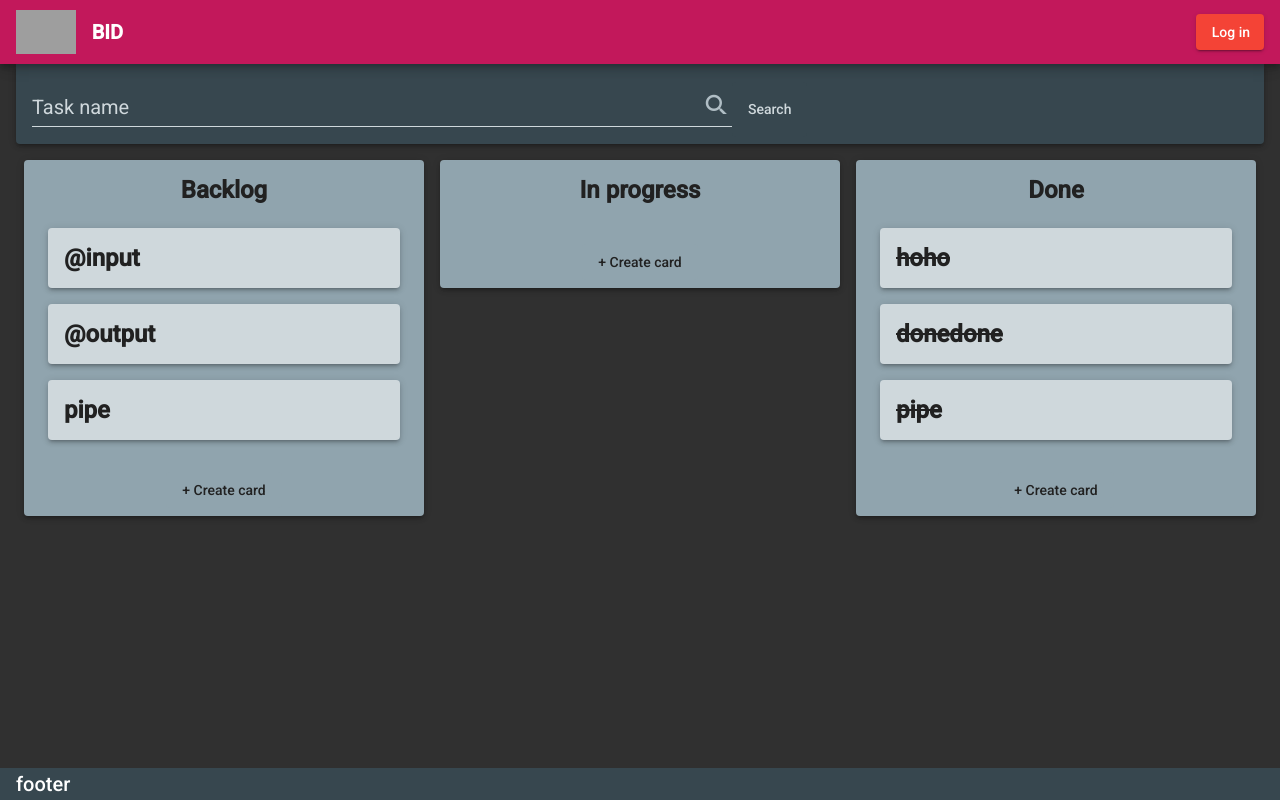
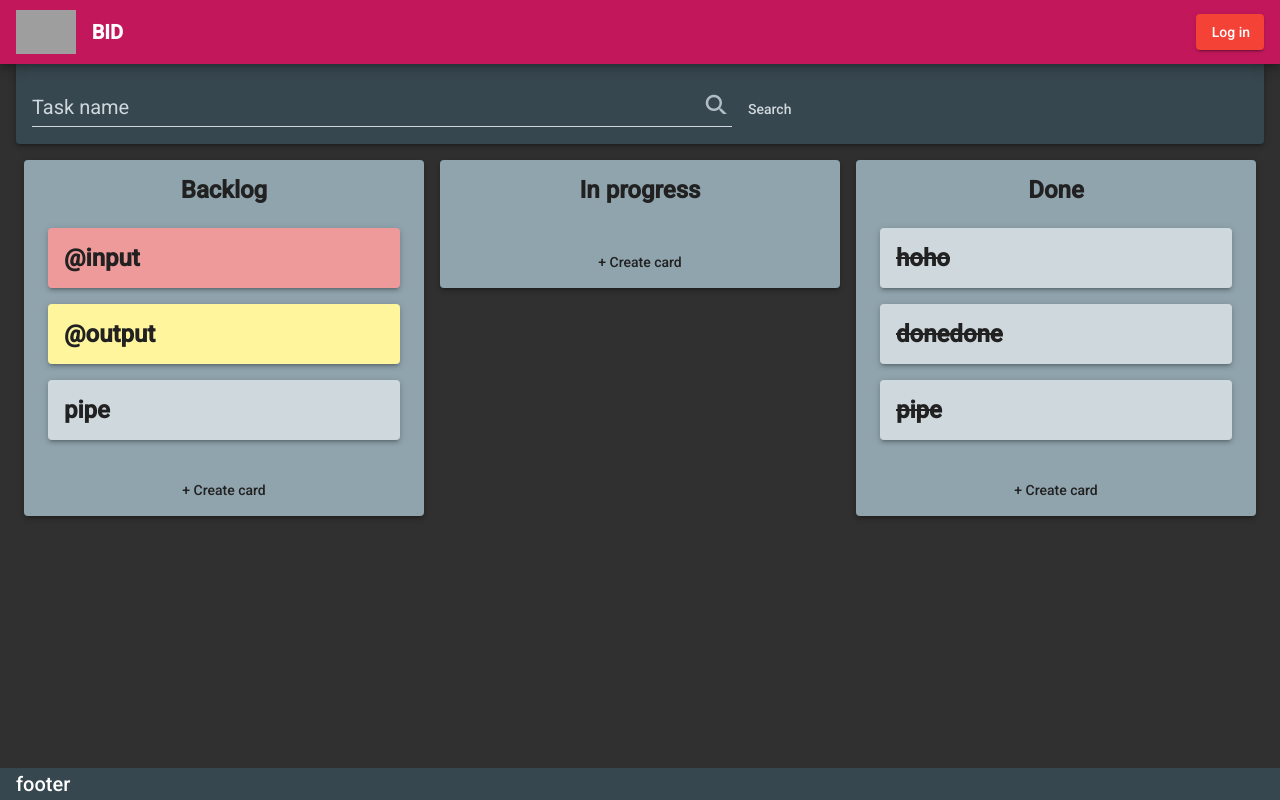
Before and after one commit to GYegor/angular-first-project, an Angular app: page / in a window 1280 px wide. Built offline with nearby package versions, Linux system fonts and the light colour scheme; grey boxes are pictures that could not be loaded.

Commit message:
feat: implemet color warning, depending on time to expire

```diff
--- a/src/_variables.scss
+++ b/src/_variables.scss
@@ -3,9 +3,11 @@
 $mat-primary: $mat-pink;
 $mat-accent: $mat-blue-grey;
 $mat-warn: $mat-red;
+$mat-sub-warn: $mat-yellow;
 $mat-basic: $mat-grey;
 
-$primary: mat-palette($mat-primary);
-$accent:  mat-palette($mat-accent);
-$warn:    mat-palette($mat-warn);
-$basic:   mat-palette($mat-basic);
+$primary:  mat-palette($mat-primary);
+$accent:   mat-palette($mat-accent);
+$warn:     mat-palette($mat-warn);
+$sub-warn: mat-palette($mat-sub-warn);
+$basic:    mat-palette($mat-basic);
--- a/src/app/app.module.ts
+++ b/src/app/app.module.ts
@@ -15,6 +15,7 @@ import { CardItemComponent } from './components/card-item/card-item.component';
 import { FooterComponent } from './components/footer/footer.component';
 import { FormsModule } from '@angular/forms';
 import { FilterByPipe } from './pipes/filter-by.pipe';
+import { ExpireWarnDirective } from './directives/expire-warn.directive';
 
 @NgModule({
   declarations: [
@@ -26,6 +27,7 @@ import { FilterByPipe } from './pipes/filter-by.pipe';
     CardItemComponent,
     FooterComponent,
     FilterByPipe,
+    ExpireWarnDirective,
   ],
   imports: [
     BrowserModule,
--- a/src/app/components/board/board.component.ts
+++ b/src/app/components/board/board.component.ts
@@ -9,19 +9,20 @@ const cardLists: ICardList[] = [
         id:'11',
         name: '@input',
         description: 'pass props from @input',
-        dueDate: '23.10.2019',
+        dueDate: new Date (Date.now() + 86400000 * 2.9),
         assignee: 'Glueg'
       },
       {
         id:'12',
         name: '@output',
         description: 'pass over props from @output',
-        dueDate: '23.10.2019',
+        dueDate: new Date (Date.now() + 86400000 * 6.9),
       },
       {
         id:'13',
         name: 'pipe',
-        description: 'pass over props from @output'
+        description: 'pass over props from @output',
+        dueDate: new Date (Date.now() + 86400000 * 8),
       },
     ]
   },
@@ -38,18 +39,20 @@ const cardLists: ICardList[] = [
         id:'31',
         name: 'hoho',
         description: 'pass props from @input',
-        dueDate: '23.10.2019',
+        dueDate: new Date (Date.now() + 86400000 * 2.9),
         assignee: 'Glueg'
       },
       {
         id:'32',
         name: 'donedone',
-        description: 'pass over props from @output'
+        description: 'pass over props from @output',
+        dueDate: new Date (Date.now() + 86400000 * 6.9),
       },
       {
         id:'33',
         name: 'pipe',
-        description: 'pass over props from @output'
+        description: 'pass over props from @output',
+        dueDate: new Date (Date.now() + 86400000 * 8),
       },
     ]
   }
--- a/src/app/components/card-item/card-item.component.html
+++ b/src/app/components/card-item/card-item.component.html
@@ -1,21 +1,23 @@
-<mat-card
-  class="card__card-inner mat-elevation-z3"
-  fxLayout="column"
-  fxLayoutGap="32px"
-
-  (click)="toggleView()">
+<mat-card class="card__card-inner mat-elevation-z3" fxLayout="column" fxLayoutGap="32px"
+  appExpireWarn [isDone]="isDone" [deadline]="card.dueDate" (click)="toggleView()">
   <mat-card-title>
-        <strong  [ngStyle]="isDone?{'text-decoration': 'line-through'}:''">{{ card.name }}</strong>
+    <strong [ngStyle]="isDone?{'text-decoration': 'line-through'}:''">{{ card.name }}</strong>
   </mat-card-title>
   <ng-container *ngIf="isExpanded">
     <mat-card-content>
       <p class="card__description" *ngIf="card.description"><strong>Description: </strong>{{ card.description }}</p>
-        <p *ngIf="card.dueDate"><strong>Due date: </strong>{{card.dueDate }}</p>
+      <p *ngIf="card.dueDate"><strong>Due date: </strong>{{ card.dueDate | date:'longDate' }}</p>
       <p *ngIf="card.assignee"><strong>Assignee: </strong>{{ card.assignee }}</p>
     </mat-card-content>
     <mat-card-actions fxLayout="row" fxLayoutAlign="space-between">
-        <button mat-flat-button color="accent" (click) = removeItem($event)>Remove</button>
-        <button mat-flat-button color="accent" (click) = editItem($event)>Edit</button>
+      <button mat-raised-button class="card-button"
+        appExpireWarn [isDone]="isDone" [deadline]="card.dueDate" (click)=removeItem($event)>
+        <strong>Remove</strong>
+      </button>
+      <button mat-raised-button class="card-button"
+        appExpireWarn [isDone]="isDone" [deadline]="card.dueDate" (click)=editItem($event)>
+        <strong>Edit</strong>
+      </button>
     </mat-card-actions>
   </ng-container>
 </mat-card>
--- a/src/app/components/card-item/card-item.component.scss
+++ b/src/app/components/card-item/card-item.component.scss
@@ -7,3 +7,16 @@
     background-color: mat-color($accent, 100);
   }
 }
+
+.card-button {
+  color: mat-color($basic, 900);
+  background-color: mat-color($accent, 100);
+}
+
+.warn {
+  background-color: mat-color($warn, 200);
+}
+
+.sub-warn {
+  background-color: mat-color($sub-warn, 200);
+}
--- a/src/app/components/card-list/card-list.component.html
+++ b/src/app/components/card-list/card-list.component.html
@@ -1,9 +1,11 @@
 <mat-card class="card-list__list mat-elevation-z3" fxLayout="column" fxLayoutGap="16px">
   <mat-card-title class="card-list__name" fxFlexAlign="center">
-      <strong>{{ cardList.name }}</strong>
+    <strong>{{ cardList.name }}</strong>
   </mat-card-title>
   <mat-card-content class="card-list__content" fxLayout="column">
-    <app-card-item class="card" *ngFor="let card of cardList.cards | filterBy:searchCriterion" [card]="card" [isDone]="cardList.name === 'Done'" (removeCard) = "removeCard.emit($event)"></app-card-item>
+    <app-card-item class="card" *ngFor="let card of cardList.cards | filterBy:searchCriterion"
+      [card]="card" [isDone]="cardList.name === 'Done'" (removeCard)="removeCard.emit($event)">
+    </app-card-item>
   </mat-card-content>
   <mat-card-actions fxFlexAlign="center">
     <button class="button__create-list" mat-flat-button>+ Create card</button>
--- /dev/null
+++ b/src/app/directives/expire-warn.directive.ts
@@ -0,0 +1,29 @@
+import { Directive, ElementRef, Renderer2, Input } from '@angular/core';
+
+
+@Directive({
+  selector: '[appExpireWarn]'
+})
+export class ExpireWarnDirective{
+  @Input() public  deadline: Date;
+  @Input() public  isDone: boolean;
+  constructor(public elementRef:ElementRef, public renderer2:Renderer2) { }
+
+  public ngOnInit(){
+    this.warningHighlight(this.deadline)
+  }
+
+  public warningHighlight(date: Date):void {
+    const daysLeft = Math.floor((date.getTime() - Date.now())/86400000);
+
+    switch(true) {
+      case !this.isDone && daysLeft < 3:
+        this.renderer2.addClass(this.elementRef.nativeElement, 'warn')
+        break;
+      case !this.isDone && daysLeft < 7:
+        this.renderer2.addClass(this.elementRef.nativeElement, 'sub-warn')
+      default:
+    }
+  }
+
+}
```
Also changed, not shown: 1 other file (tests, documents, lock files or other folders). Lines whose indentation alone changed are shown as unchanged.
